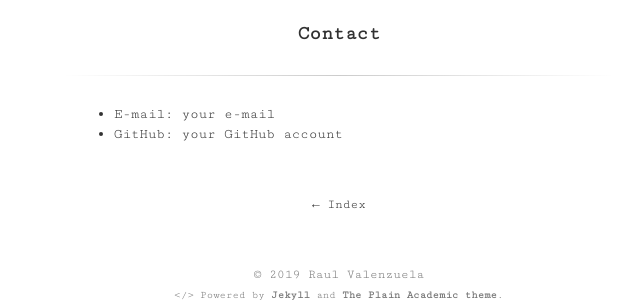
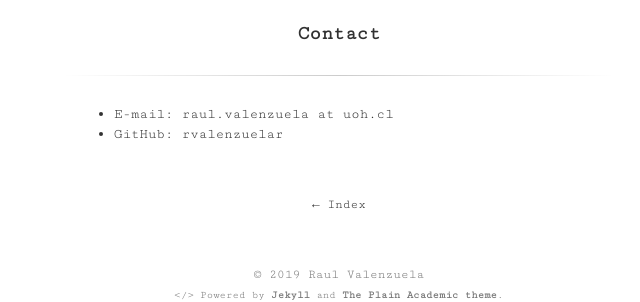
Before and after one commit to rvalenzuelar/rvalenzuelar.github.io, a Jekyll site: the page built from contact.md, in a window 1280 px wide. Shown: the part 206-508 px from the top of the page, without its empty margins (301-941 px from the left). Built offline with Jekyll 4.4.1, drawn with Linux system fonts in a browser that asks for light colours.

Commit message:
updated contact

```diff
--- a/contact.md
+++ b/contact.md
@@ -3,5 +3,5 @@ layout: page
 title: Contact
 ---
 
-- E-mail: your e-mail
-- GitHub: your GitHub account
+- E-mail: raul.valenzuela at uoh.cl
+- GitHub: rvalenzuelar
```
